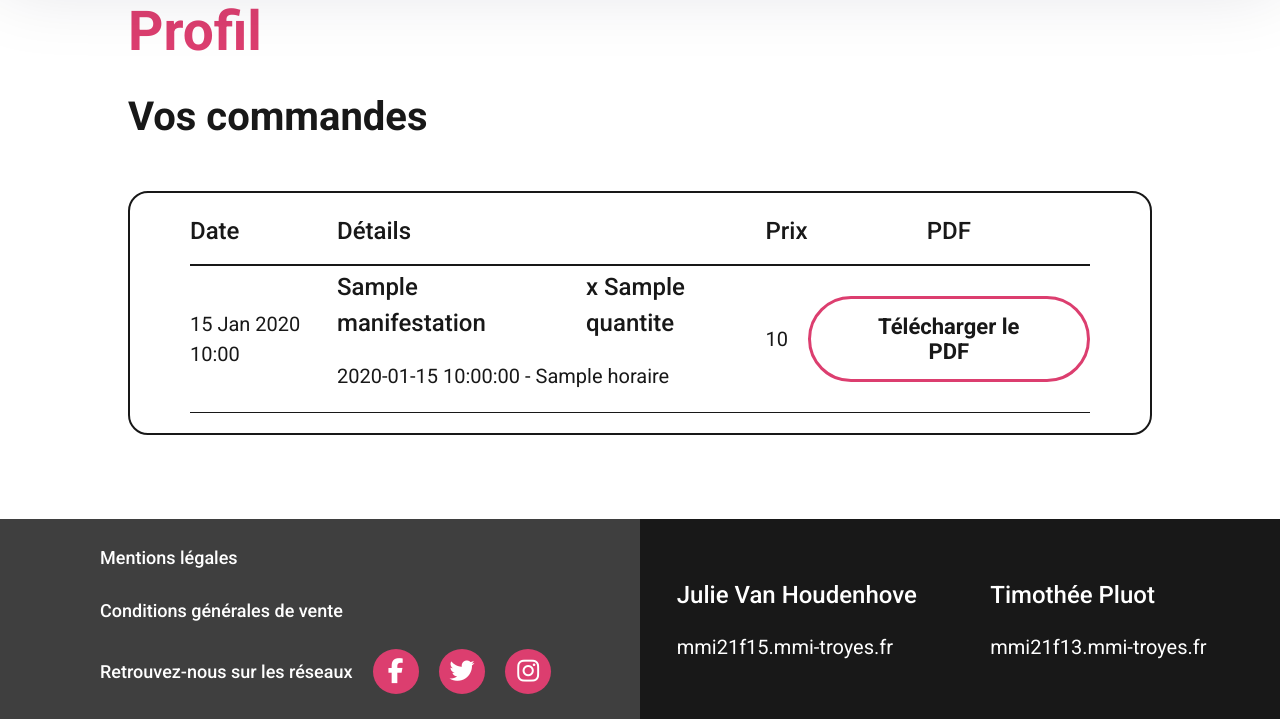
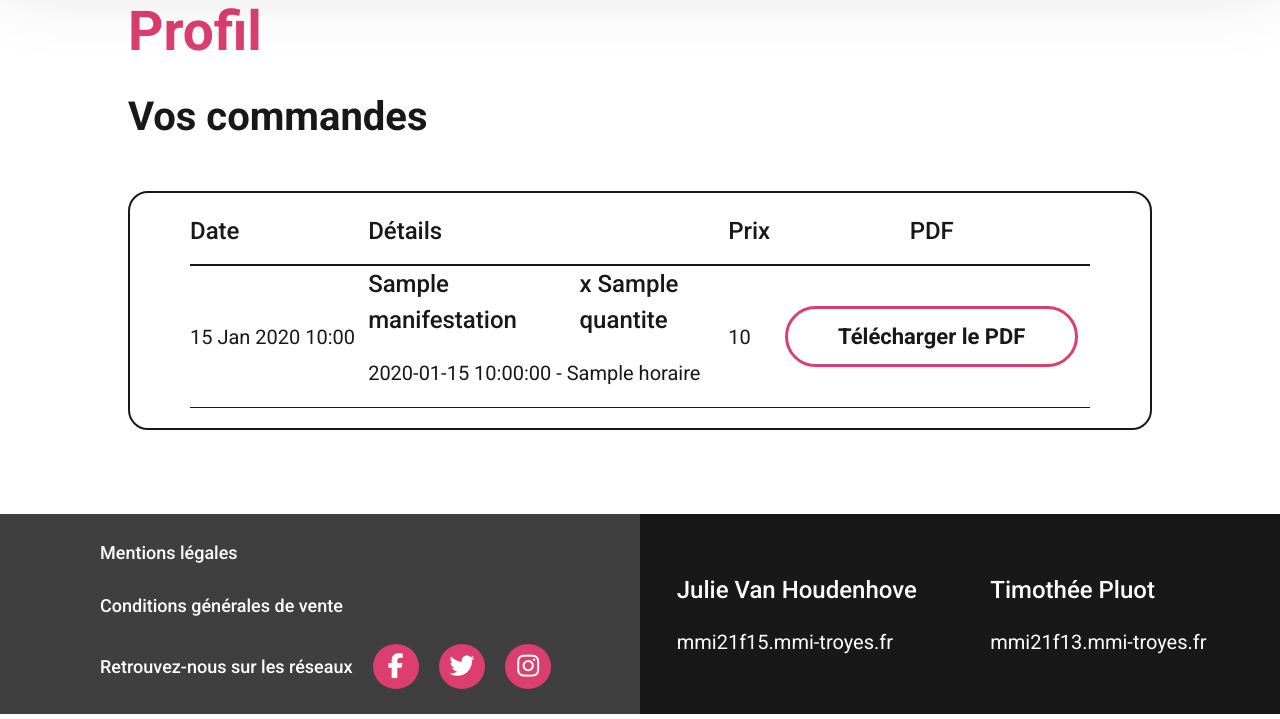
Before and after one commit to thetimverse/sae301, a Symfony app: template templates/compte/index.html.twig in a window 1280 px wide. Shown: the part 129-848 px from the top of the page. Run offline with Twig, Linux system fonts and the light colour scheme; the template is opened without the code that fills it: most values are stand-ins (such as "Sample title", 1, 10 or a date in 2020); some libraries are stand-ins or nearby versions.

Commit message:
Update styles.css

```diff
--- a/public/css/styles.css
+++ b/public/css/styles.css
@@ -1074,6 +1074,10 @@ input.checkbox-condition {
     /* width: 30%; */
 }
 
+.cart-compte td:nth-child(2) {
+    width: 40%;
+}
+
 
 /* FOOTER */
 
```
